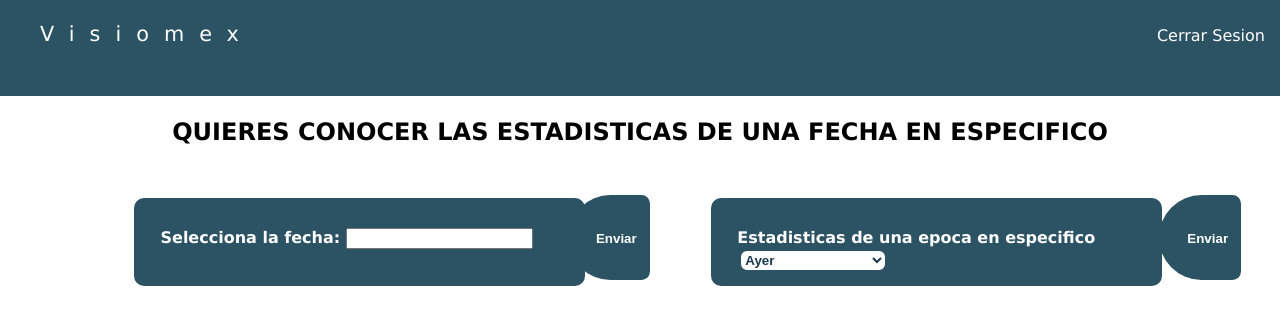
After one commit to NeftaliBa/Visiomex, a PHP site: page / in a window 1280 px wide. The commit adds this page. Shown: the top 325 px of the page. Run offline with PHP 8.4, Linux system fonts and the light colour scheme; some libraries are stand-ins or nearby versions.

Commit message:
Caaaambios extraños que hay en mi!

```diff
--- a/visiomex php/connect.php
+++ b/page/connect.php
@@ -1,6 +1,6 @@
 <?php
 // conectare a base de datos
-$conn = new mysqli("localhost", "root", "Admin123?", "visiomex");
+$conn = new mysqli("localhost", "root", "M33ty-2003", "visiomex");
 
 // Verificar la conexión
 if ($conn->connect_error) {
--- /dev/null
+++ b/page/index.php
@@ -0,0 +1,73 @@
+<?php
+$año = date("Y");
+?>
+
+<!DOCTYPE html>
+<html>
+<head>
+  <link rel="stylesheet" href="https://code.jquery.com/ui/1.13.0/themes/smoothness/jquery-ui.css">
+
+  <!--
+  <link href="https://cdn.jsdelivr.net/npm/bootstrap@5.3.0-alpha3/dist/css/bootstrap.min.css" rel="stylesheet" integrity="sha384-KK94CHFLLe+nY2dmCWGMq91rCGa5gtU4mk92HdvYe+M/SXH301p5ILy+dN9+nJOZ" crossorigin="anonymous">
+  -->
+  <link rel="stylesheet" href="./resources/css/index.css">
+  <link rel="stylesheet" href="./resources/css/navbar.css">
+</head>
+<body>
+
+<header>
+    <div class="espacio">
+        <nav class="navegacion">
+            <ul class="menu">
+                <p class="logo">Visiomex</p>
+                <li><a href="Logout.php">Cerrar Sesion</a></li>
+            </ul>
+        </nav>
+    </div>
+</header>
+
+
+
+<h2 class="titulo-culero">QUIERES CONOCER LAS ESTADISTICAS DE UNA FECHA EN ESPECIFICO</h1>
+
+
+
+
+
+
+  <div class="container_a">
+    <div class= "contain_i-t">
+    <form action="../views/MostrarGrafica.php" method="POST">
+      <label for="fecha">Selecciona la fecha:</label>
+      <input type="text" id="fecha" name="fecha" class="fecha">
+        <script src="https://code.jquery.com/jquery-3.6.0.min.js"></script>
+        <script src="https://code.jquery.com/ui/1.13.0/jquery-ui.min.js"></script>
+        <script>
+          $(function() {
+            $("#fecha").datepicker({
+              dateFormat: "yy/mm/dd"
+            });
+          });
+        </script>
+    </div>
+    <button type="submit" class="prueba"><a type="button" class="boton" name="enviar" value="fecha">Enviar</a></button>
+    </form>
+  </div>
+
+  <div class="container_a">
+    <div class= "contain_i-t">
+      <form action= "../views/MostrarGrafica.php" method="POST">
+        <label for="dias">Estadisticas de una epoca en especifico </label>
+        <button type="submit" class="prueba"><a type="button" class="boton2" name="enviar" value="fecha2">Enviar</a></button>
+        <select id="dias" name="dias" class="epoca">
+          <option value="1">Ayer</option>
+          <option value="6">Los ultimos 7 dias</option>
+          <option value="29">Los ultimos 30 dias</option>
+          <option value="<?php echo $año?>">Este año </option>
+        </select>
+      </div>
+    <form>
+  </div>
+
+</body>
+</html>
--- /dev/null
+++ b/page/resources/css/index.css
@@ -0,0 +1,110 @@
+body {
+    font-family: 'Lucida Sans', 'Lucida Sans Regular', 'Lucida Grande', 'Lucida Sans Unicode', Geneva, Verdana, sans-serif;
+}
+
+.card{
+    margin-left: 3.8em;
+}
+
+.card-body{
+    background-color: #2c5363;
+}
+
+.card-text{
+    color: rgb(255, 255, 255);
+}
+
+.container_a {
+    margin-top: 2em;
+    margin-bottom: 3.5em;
+    margin-left: 10%;
+    width: 35%;
+    height: 5em;
+    border-radius: 10px;
+    border: 4px solid #2c5363;
+    background: #2c5363;
+    float: left;
+    flex-direction: row;
+    transition: all .3s;
+    text-size-adjust: initial;
+}
+
+.container_a:hover {
+    margin-top: 2.0em;
+    box-shadow: 0px 8px 32px #2c5363;
+    background-color: #2c5363;
+}
+
+.contain_i-t{
+    margin-top: 6%;
+    margin-left: 5%;
+    margin-right: 5%;
+    text-align: left;
+    font-weight: bold;
+    background-color: #09090900;
+    color: rgb(255, 255, 255);
+    flex-direction: row;
+    position: relative;
+    display: inline-block;
+}
+
+.titulo-culero{
+    text-align: center;
+}
+
+.epoca{
+    background-color: #ffffff;
+    border-radius: 10px;
+    border: 4px solid #2c5363;
+    color: #1A374D;
+    font-weight: bold;
+    height: 2em;
+}
+
+.boton{
+    background-color: #2c5363;
+    padding: 2.7em 1em 2.5em 2.1em ;
+    border-radius: 50px 10px 10px 50px;
+    border-color: #2c5363;
+    color: #ffffff;
+    font-weight: bold;
+    text-decoration: none;
+    text-align: center;
+}
+
+.boton:hover{
+    background: #1a3d4b;
+    transition: all .5s;
+}
+
+
+.boton2{
+    margin-left: 3.8em;
+    background-color: #2c5363;
+    padding: 2.7em 1em 2.5em 2.1em ;
+    border-radius: 50px 10px 10px 50px;
+    border-color: #2c5363;
+    color: #ffffff;
+    font-weight: bold;
+    text-decoration: none;
+    text-align: center;
+}
+
+.boton2:hover{
+    background: #1a3d4b;
+    transition: all .5s;
+}
+
+.prueba {
+    background-color: #1a3d4b00;
+    border-radius: 0px;
+    border-color: #1a3d4b00;
+    height: 10px;
+    width: 10px;
+}
+
+.fecha{
+    font-weight: bold;
+    color: #1A374D;
+    text-align: center;
+}
--- /dev/null
+++ b/page/resources/css/navbar.css
@@ -0,0 +1,49 @@
+
+.espacio {
+    height: 90px;
+}
+
+.navegacion {
+    text-align: right;
+    background: #2c5363;
+    position: fixed;
+    left: 0;
+    top: 0;
+    width: 100%;
+    height: 12%;
+
+}
+
+.navegacion ul {
+    list-style: none;
+}
+
+.menu>li {
+    flex-direction: row;
+    margin-top: 10px;
+    position: relative;
+    display: inline-block;
+}
+
+.menu>li>a {
+    padding: 26px 15px ;
+    border-radius: 50px 0px 0px 50px;
+    color: #ffffff;
+    text-decoration: none;
+    text-align: center;
+
+}
+
+.menu li a:hover {
+    background: #1a3d4b;
+    transition: all .5s;
+}
+
+.logo{
+    color: #ffffff;
+    margin-top: 6px;
+    float: left;
+    text-align: start;
+    letter-spacing: 15px;
+    font-size: 1.3em;
+}
```
Also changed, not shown: page/DB/visiomex.sql (added, +72 -0 lines), page/resources/css/MostrarGrafica.css (added, +34 -0 lines), page/views/MostrarGrafica.php (renamed from visiomex php/MostrarGrafica.php, +79 -7 lines), visiomex php/index.php (deleted, +0 -41 lines), 1 other file.
